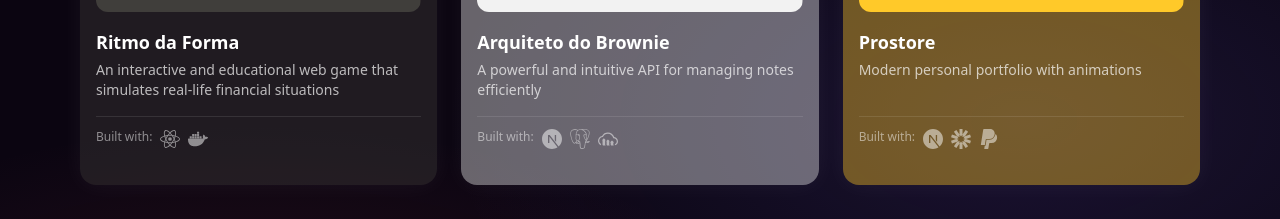
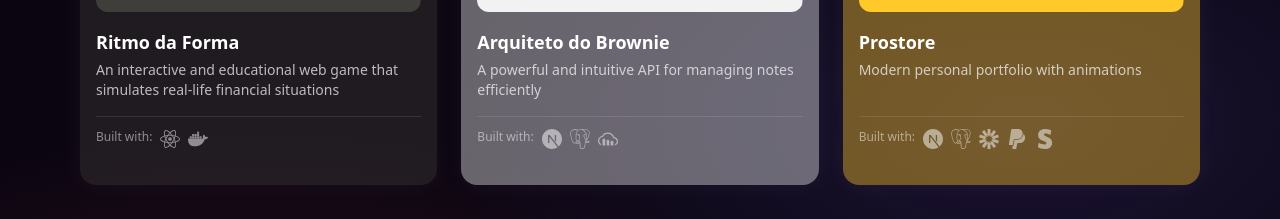
Before and after one commit to daniwells/Portfolio_Daniel, a React (Vite) app: page / in a window 1280 px wide. Shown: the part 1720-1939 px from the top of the page. Built offline with nearby package versions, Linux system fonts and the light colour scheme.

Commit message:
feat: Adding stripe icon in prostore card

```diff
--- a/src/components/Portifolio.tsx
+++ b/src/components/Portifolio.tsx
@@ -9,7 +9,8 @@ import {
     SiDocker,
     SiJsonwebtokens,
     SiCloudinary,
-    SiPaypal
+    SiPaypal,
+    SiStripe
 } from 'react-icons/si';
 import { BsBoxArrowUpRight, BsGithub } from "react-icons/bs";
 
@@ -35,7 +36,7 @@ const projects = [
   {
     title: "Prostore",
     description: "Modern personal portfolio with animations",
-    builtWith: [<SiNextdotjs size={20} />, <SiJsonwebtokens size={20} />, <SiPaypal size={20}/>],
+    builtWith: [<SiNextdotjs size={20} />, <SiPostgresql size={20} />, <SiJsonwebtokens size={20} />, <SiPaypal size={20}/>, <SiStripe size={20}/>],
     img: prostoreImage,
     liveLink: "https://prostore-course-three.vercel.app/",
     githubLink: "https://github.com/daniwells/Prostore_Course.git",
```
